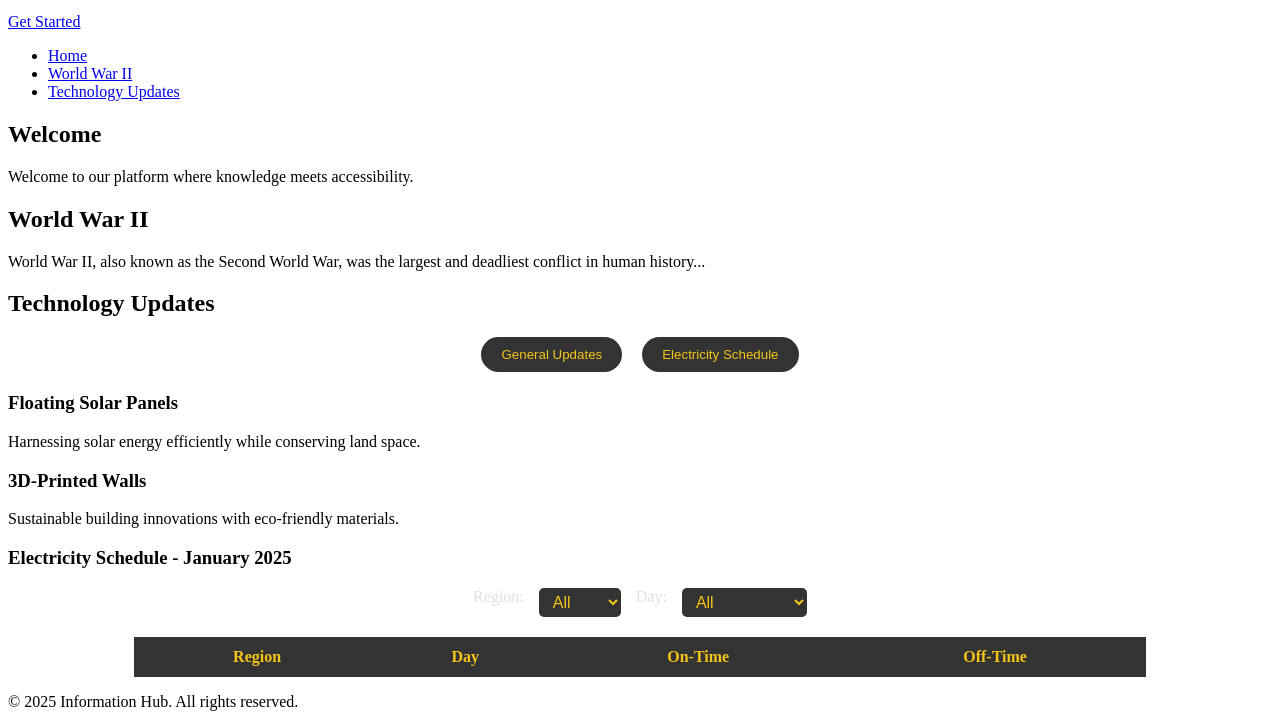
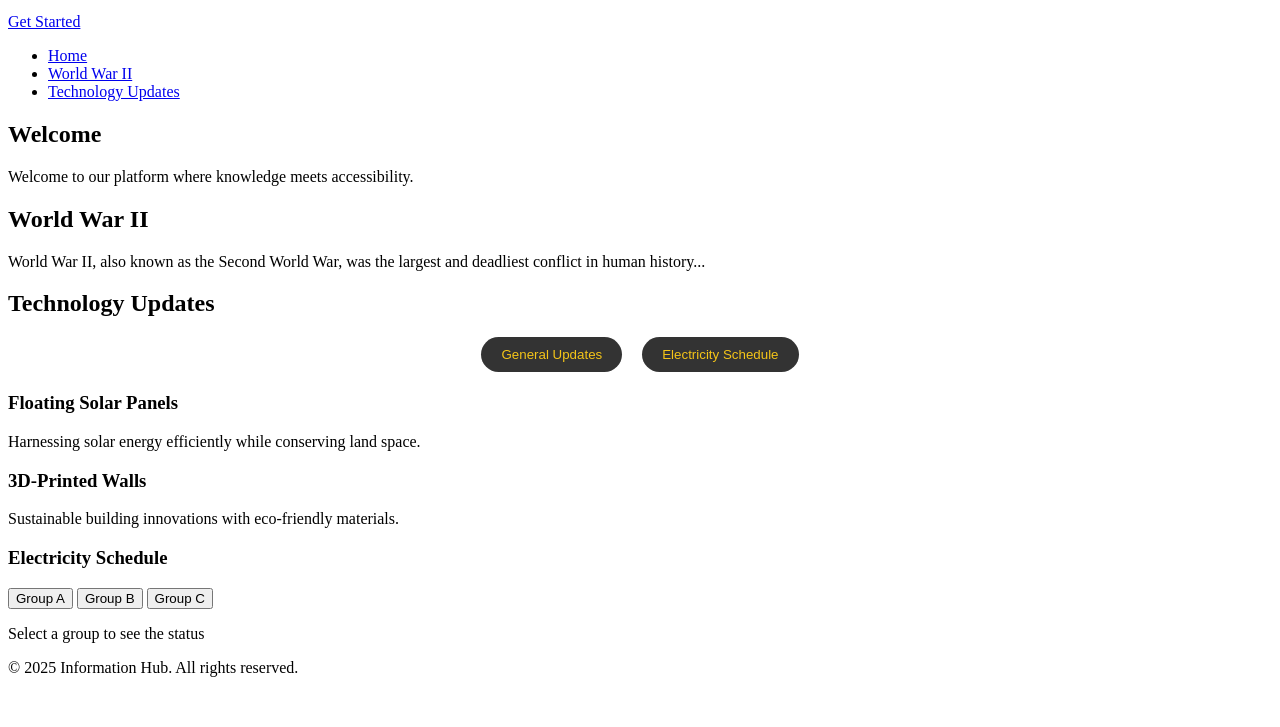
Before and after one commit to KyawZayHein1/knowledge, a plain HTML site: page index.html in a window 1280 px wide. Shown: the part 101-828 px from the top of the page. After the commit the page ends 800 px from the top, so only its background shows below. Drawn offline with Linux system fonts and the light colour scheme.

Commit message:
Update index.html

```diff
--- a/index.html
+++ b/index.html
@@ -47,41 +47,16 @@
         </div>
       </div>
       <div id="electricity-schedule" class="sub-content">
-        <h3>Electricity Schedule - January 2025</h3>
-        <div class="filter-controls">
-          <label for="region">Region:</label>
-          <select id="region">
-            <option value="all">All</option>
-            <option value="north">North</option>
-            <option value="south">South</option>
-            <option value="east">East</option>
-            <option value="west">West</option>
-          </select>
-          <label for="day">Day:</label>
-          <select id="day">
-            <option value="all">All</option>
-            <option value="monday">Monday</option>
-            <option value="tuesday">Tuesday</option>
-            <option value="wednesday">Wednesday</option>
-            <option value="thursday">Thursday</option>
-            <option value="friday">Friday</option>
-            <option value="saturday">Saturday</option>
-            <option value="sunday">Sunday</option>
-          </select>
+        <h3>Electricity Schedule</h3>
+        <div class="button-group">
+          <button id="groupA" onclick="showElectricityStatus('A')">Group A</button>
+          <button id="groupB" onclick="showElectricityStatus('B')">Group B</button>
+          <button id="groupC" onclick="showElectricityStatus('C')">Group C</button>
         </div>
-        <table id="schedule-table">
-          <thead>
-            <tr>
-              <th>Region</th>
-              <th>Day</th>
-              <th>On-Time</th>
-              <th>Off-Time</th>
-            </tr>
-          </thead>
-          <tbody>
-            <!-- Data will be dynamically populated -->
-          </tbody>
-        </table>
+        <div id="status-display">
+          <p id="electricity-status">Select a group to see the status</p>
+          <p id="time-left"></p>
+        </div>
       </div>
     </section>
   </main>
```
